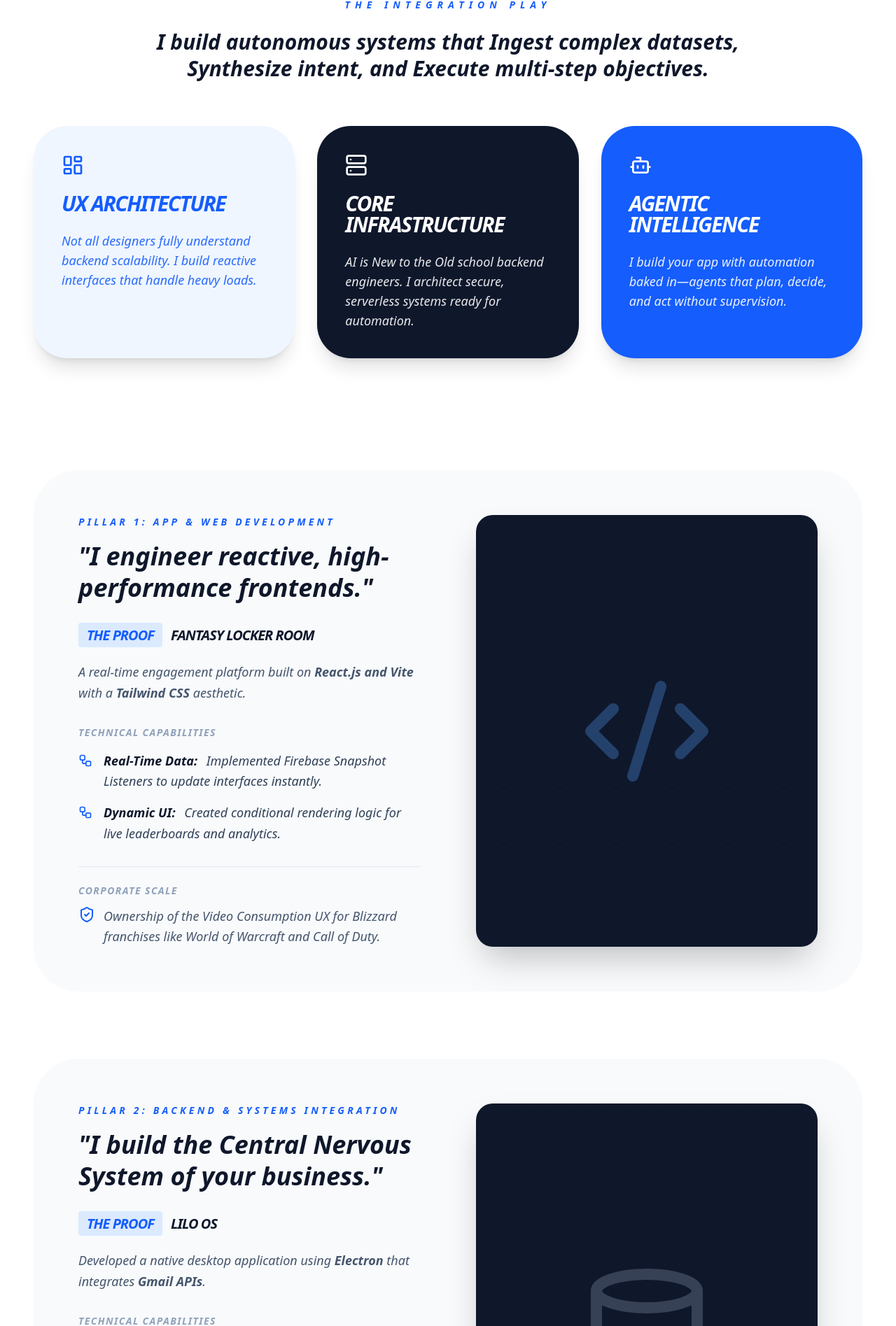
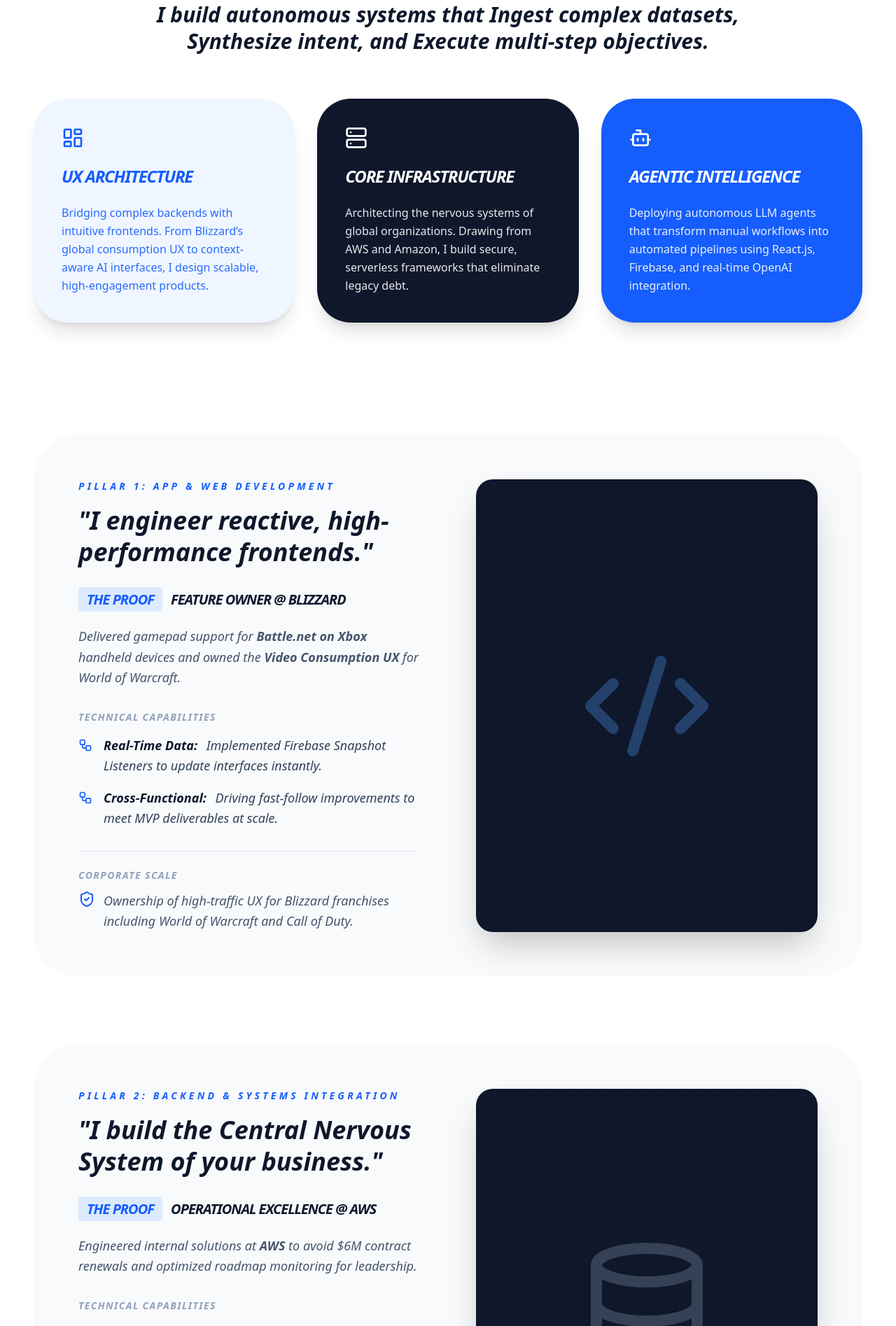
Before and after one commit to bombayway-png/portfolio-2026, a Next.js app: page / in a window 1280 px wide. Shown: the part 877-2772 px from the top of the page at 70% size. Built offline with nearby package versions, Linux system fonts and the light colour scheme.

Commit message:
Update page.tsx

```diff
--- a/app/page.tsx
+++ b/app/page.tsx
@@ -44,17 +44,16 @@ export default function Home() {
   const outcomeRef = useRef<HTMLTextAreaElement>(null);
   const bottleneckRef = useRef<HTMLTextAreaElement>(null);
 
-  // Dynamic placeholder for use cases
-  const bottleneckPlaceholder = "e.g. Lead Automation, Multi-tenant application, Web Design, Data & Insights\n\nMe or My Team is overwhelmed by repetitive manual tasks...\n\nData Synthesis: Need to extract insights from thousands of reviews...";
+  // Professional Placeholders derived from Resume Experience
+  const outcomePlaceholder = "e.g. Design a scalable GTM engine that automates customer intake and increases operational efficiency by 30%...";
+  const bottleneckPlaceholder = "e.g. High manual overhead in lead management, legacy system technical debt, or a lack of real-time BI dashboards to track cross-functional KPIs...";
 
   // Shared effect to adjust height for both textareas
   useEffect(() => {
-    // Adjust Outcome height
     if (outcomeRef.current) {
       outcomeRef.current.style.height = 'auto';
       outcomeRef.current.style.height = `${outcomeRef.current.scrollHeight}px`;
     }
-    // Adjust Bottleneck height
     if (bottleneckRef.current) {
       bottleneckRef.current.style.height = 'auto';
       bottleneckRef.current.style.height = `${bottleneckRef.current.scrollHeight}px`;
@@ -70,7 +69,6 @@ export default function Home() {
     setActiveFilter(null);
   };
 
-  // Shared class for crisp, clear inputs (Standard upright text for user readability)
   const inputClasses = "w-full text-xl md:text-2xl font-semibold text-slate-900 border-b-2 border-slate-200 focus:border-blue-600 outline-none py-3 bg-transparent placeholder:text-slate-400 placeholder:font-normal placeholder:not-italic transition-colors";
 
   return (
@@ -105,7 +103,7 @@ export default function Home() {
               <span className="text-blue-600">I Deploy AI Agents.</span>
             </h1>
             <p className="text-lg md:text-2xl text-slate-500 max-w-3xl font-medium italic mb-10 leading-relaxed mx-auto md:mx-0">
-              Bridging the gap between Enterprise Strategy and Code. Leveraging 10+ years of experience at <strong>Amazon (Alexa, Ads, Benchmarking), AWS (Revenue Ops), and Microsoft (Blizzard, Xbox)</strong> to build Serverless React Applications and Autonomous Agents.
+              Bridging the gap between Enterprise Strategy and Code. Leveraging 10+ years of experience at <strong>Amazon, AWS, Microsoft, and Blizzard</strong> to build Serverless React Applications and Autonomous Agents.
             </p>
 
             <div className="bg-slate-900 text-white py-4 px-6 rounded-2xl mb-12 inline-block shadow-xl font-mono text-sm md:text-base font-bold tracking-tight">
@@ -132,9 +130,24 @@ export default function Home() {
              </p>
            </div>
            <div className="grid grid-cols-1 md:grid-cols-3 gap-8">
-              <TriadCard icon={LayoutDashboard} title="UX Architecture" desc="Not all designers fully understand backend scalability. I build reactive interfaces that handle heavy loads." color="bg-blue-50 text-blue-600" />
-              <TriadCard icon={Server} title="Core Infrastructure" desc="AI is New to the Old school backend engineers. I architect secure, serverless systems ready for automation." color="bg-slate-900 text-white" />
-              <TriadCard icon={Bot} title="Agentic Intelligence" desc="I build your app with automation baked in—agents that plan, decide, and act without supervision." color="bg-blue-600 text-white" />
+              <TriadCard
+                icon={LayoutDashboard}
+                title="UX Architecture"
+                desc="Bridging complex backends with intuitive frontends. From Blizzard’s global consumption UX to context-aware AI interfaces, I design scalable, high-engagement products."
+                color="bg-blue-50 text-blue-600"
+              />
+              <TriadCard
+                icon={Server}
+                title="Core Infrastructure"
+                desc="Architecting the nervous systems of global organizations. Drawing from AWS and Amazon, I build secure, serverless frameworks that eliminate legacy debt."
+                color="bg-slate-900 text-white"
+              />
+              <TriadCard
+                icon={Bot}
+                title="Agentic Intelligence"
+                desc="Deploying autonomous LLM agents that transform manual workflows into automated pipelines using React.js, Firebase, and real-time OpenAI integration."
+                color="bg-blue-600 text-white"
+              />
            </div>
         </section>
 
@@ -142,13 +155,13 @@ export default function Home() {
         <ServicePillarSection
           title="Pillar 1: App & Web Development"
           pitch="I engineer reactive, high-performance frontends."
-          proofTitle="Fantasy Locker Room"
-          proofBody={<>A real-time engagement platform built on <strong>React.js and Vite</strong> with a <strong>Tailwind CSS</strong> aesthetic.</>}
+          proofTitle="Feature Owner @ Blizzard"
+          proofBody={<>Delivered gamepad support for <strong>Battle.net on Xbox</strong> handheld devices and owned the <strong>Video Consumption UX</strong> for World of Warcraft.</>}
           capabilities={[
             { title: "Real-Time Data:", desc: "Implemented Firebase Snapshot Listeners to update interfaces instantly." },
-            { title: "Dynamic UI:", desc: "Created conditional rendering logic for live leaderboards and analytics." }
+            { title: "Cross-Functional:", desc: "Driving fast-follow improvements to meet MVP deliverables at scale." }
           ]}
-          corporateScale="Ownership of the Video Consumption UX for Blizzard franchises like World of Warcraft and Call of Duty."
+          corporateScale="Ownership of high-traffic UX for Blizzard franchises including World of Warcraft and Call of Duty."
           icon={Code2}
           visualColor="text-blue-400"
         />
@@ -156,13 +169,13 @@ export default function Home() {
         <ServicePillarSection
           title="Pillar 2: Backend & Systems Integration"
           pitch="I build the Central Nervous System of your business."
-          proofTitle="LILO OS"
-          proofBody={<>Developed a native desktop application using <strong>Electron</strong> that integrates <strong>Gmail APIs</strong>.</>}
+          proofTitle="Operational Excellence @ AWS"
+          proofBody={<>Engineered internal solutions at <strong>AWS</strong> to avoid $6M contract renewals and optimized roadmap monitoring for leadership.</>}
           capabilities={[
             { title: "Security First:", desc: "Utilizing serverless node.js backends to ensure zero-trust security." },
-            { title: "Identity Management:", desc: "Custom Firebase Authentication logic to map usernames to secure sessions." }
+            { title: "BI Intelligence:", desc: "Launched KPI dashboards for executive-level reporting and prioritization scoring." }
           ]}
-          corporateScale="At AWS, I engineered tooling that saved the organization $6M in contract renewals."
+          corporateScale="Designed benchmarking automation across 15 international locales for Alexa International."
           icon={Database}
           visualColor="text-slate-400"
         />
@@ -184,56 +197,39 @@ export default function Home() {
       {/* --- Intake Portal --- */}
       <AnimatePresence>
         {activeFilter === 'intake' && (
-          <motion.div
-            initial={{ opacity: 0 }}
-            animate={{ opacity: 1 }}
-            exit={{ opacity: 0 }}
-            className="fixed inset-0 z-[100] bg-white p-4 md:p-6 overflow-y-auto"
-          >
+          <motion.div initial={{ opacity: 0 }} animate={{ opacity: 1 }} exit={{ opacity: 0 }} className="fixed inset-0 z-[100] bg-white p-4 md:p-6 overflow-y-auto">
             <div className="max-w-4xl mx-auto py-12 md:py-20 relative text-left">
-              <button
-                onClick={() => setActiveFilter(null)}
-                className="absolute top-0 right-0 p-3 md:p-4 bg-slate-100 rounded-full hover:bg-slate-200 transition-all"
-              >
-                <X size={24} />
-              </button>
-
+              <button onClick={() => setActiveFilter(null)} className="absolute top-0 right-0 p-3 md:p-4 bg-slate-100 rounded-full hover:bg-slate-200 transition-all"><X size={24} /></button>
               <h2 className="text-4xl md:text-8xl font-black italic mb-8 md:mb-12 uppercase text-slate-900">customer intake</h2>
-
               <form className="space-y-8 md:space-y-12">
                 <div className="grid grid-cols-1 md:grid-cols-2 gap-8 md:gap-12 text-slate-900">
                   <div className="space-y-3">
                     <label className="text-[10px] md:text-xs font-black uppercase tracking-widest text-blue-600">Full Name</label>
                     <input className={inputClasses} placeholder="John Smith" value={formData.name} onChange={(e) => setFormData({...formData, name: e.target.value})} />
                   </div>
-
                   <div className="space-y-3">
                     <label className="text-[10px] md:text-xs font-black uppercase tracking-widest text-blue-600">Email Address</label>
                     <input className={inputClasses} placeholder="john@company.com" type="email" value={formData.email} onChange={(e) => setFormData({...formData, email: e.target.value})} />
                   </div>
-
                   <div className="space-y-3">
                     <label className="text-[10px] md:text-xs font-black uppercase tracking-widest text-blue-600">Company</label>
                     <input className={inputClasses} placeholder="Acme Corp" value={formData.company} onChange={(e) => setFormData({...formData, company: e.target.value})} />
                   </div>
-
                   <div className="space-y-3">
                     <label className="text-[10px] md:text-xs font-black uppercase tracking-widest text-blue-600">Project Budget</label>
-                    <input className={inputClasses} placeholder="e.g. $500" value={formData.budget} onChange={(e) => setFormData({...formData, budget: e.target.value})} />
+                    <input className={inputClasses} placeholder="e.g. $5,000" value={formData.budget} onChange={(e) => setFormData({...formData, budget: e.target.value})} />
                   </div>
-
                   <div className="space-y-3 md:col-span-2">
                     <label className="text-[10px] md:text-xs font-black uppercase tracking-widest text-blue-600">Desired Outcome</label>
                     <textarea
                       ref={outcomeRef}
                       className={`${inputClasses} resize-none overflow-hidden`}
                       rows={1}
-                      placeholder="Define the goal for this project. For example, create a landing page for my business listing to increase my online presence."
+                      placeholder={outcomePlaceholder}
                       value={formData.outcome}
                       onChange={(e) => setFormData({...formData, outcome: e.target.value})}
                     />
                   </div>
-
                   <div className="space-y-3 md:col-span-2">
                     <label className="text-[10px] md:text-xs font-black uppercase tracking-widest text-blue-600">Current Bottleneck</label>
                     <textarea
@@ -246,12 +242,7 @@ export default function Home() {
                     />
                   </div>
                 </div>
-
-                <button
-                  type="button"
-                  onClick={handleSendEmail}
-                  className="w-full bg-blue-600 text-white py-6 md:py-8 rounded-2xl md:rounded-[2rem] text-xl md:text-3xl font-black italic uppercase shadow-2xl hover:scale-[1.02] transition-all"
-                >
+                <button type="button" onClick={handleSendEmail} className="w-full bg-blue-600 text-white py-6 md:py-8 rounded-2xl md:rounded-[2rem] text-xl md:text-3xl font-black italic uppercase shadow-2xl hover:scale-[1.02] transition-all">
                   Submit Intake Form
                 </button>
               </form>
@@ -269,8 +260,8 @@ function TriadCard({ icon: Icon, title, desc, color }: TriadProps) {
   return (
     <div className={`p-8 md:p-10 rounded-[2.5rem] md:rounded-[3rem] ${color} space-y-4 md:space-y-6 shadow-xl text-left`}>
       <Icon size={32} />
-      <h3 className="text-2xl md:text-3xl font-black italic uppercase tracking-tighter leading-none">{title}</h3>
-      <p className="text-base md:text-lg font-medium italic opacity-90">{desc}</p>
+      <h3 className="text-xl md:text-2xl font-black italic uppercase tracking-tighter leading-tight">{title}</h3>
+      <p className="text-sm md:text-base font-medium leading-relaxed opacity-90">{desc}</p>
     </div>
   );
 }
@@ -282,9 +273,7 @@ function ServicePillarSection({ title, pitch, proofTitle, proofBody, capabilitie
         <div className="space-y-8 order-2 lg:order-1">
           <div>
             <h2 className="text-sm font-black uppercase tracking-[0.3em] text-blue-600 mb-4 italic">{title}</h2>
-            <p className="text-2xl md:text-4xl font-black italic text-slate-900 leading-tight">
-              &quot;{pitch}&quot;
-            </p>
+            <p className="text-2xl md:text-4xl font-black italic text-slate-900 leading-tight">&quot;{pitch}&quot;</p>
           </div>
           <div className="space-y-6">
             <h3 className="text-xl font-black italic uppercase tracking-tighter">
@@ -308,8 +297,7 @@ function ServicePillarSection({ title, pitch, proofTitle, proofBody, capabilitie
           <div className="pt-6 border-t border-slate-200">
             <h4 className="text-sm font-black uppercase tracking-widest text-slate-400 italic mb-3">Corporate Scale</h4>
             <p className="text-lg text-slate-600 italic font-medium leading-relaxed flex gap-3">
-              <ShieldCheck size={24} className="text-blue-600 shrink-0" />
-              {corporateScale}
+              <ShieldCheck size={24} className="text-blue-600 shrink-0" /> {corporateScale}
             </p>
           </div>
         </div>
```
